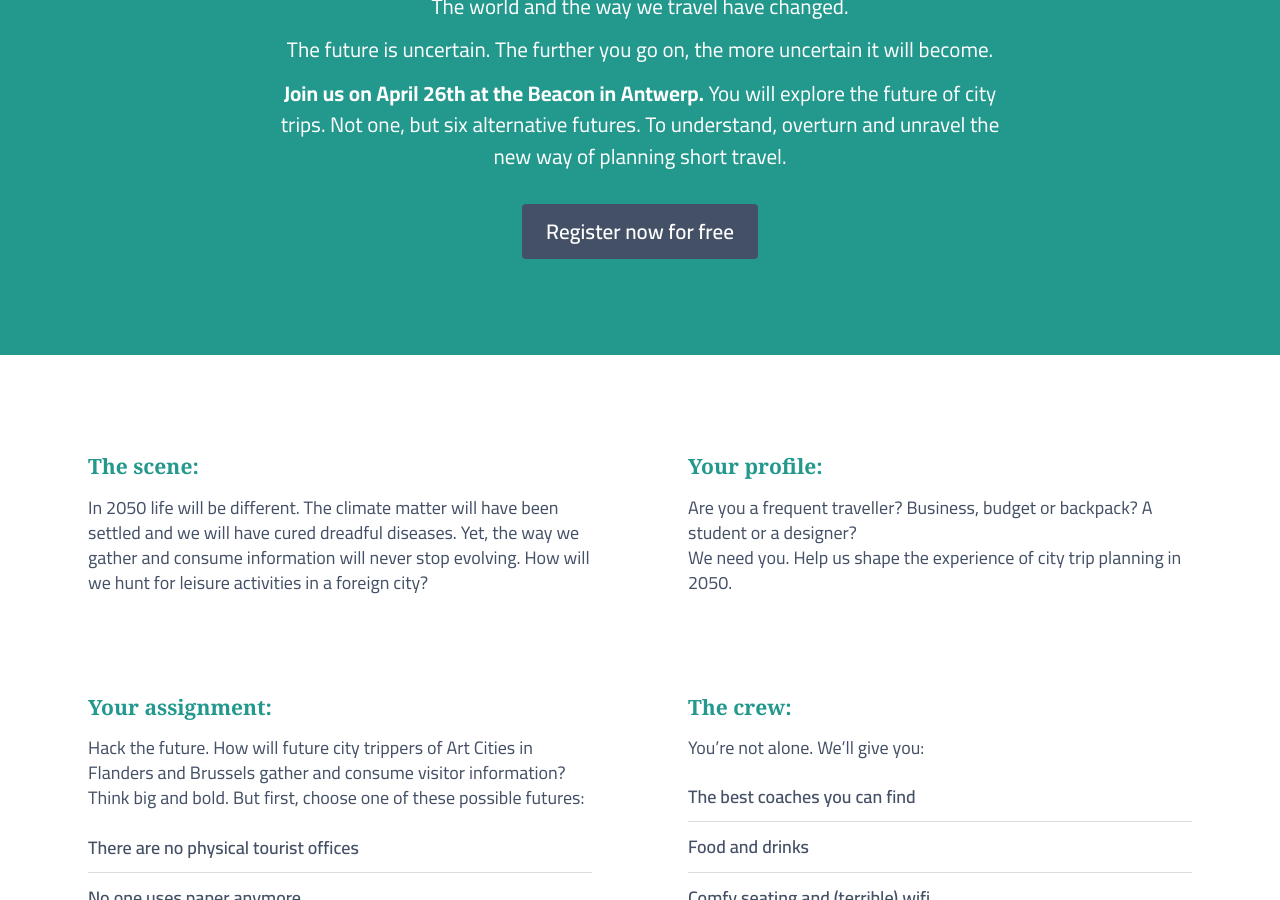
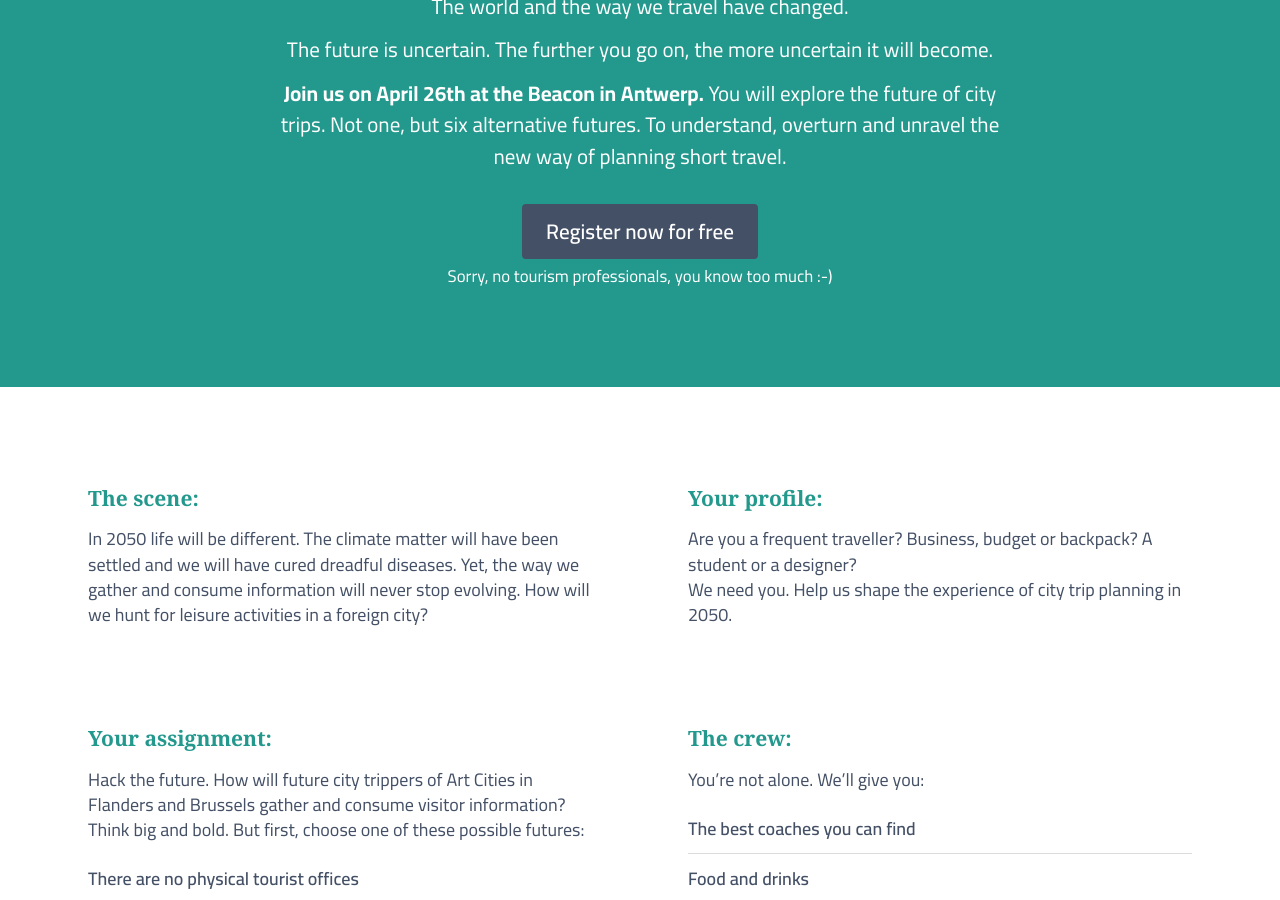
Before and after one commit to nerdlab-be/traveljam, a Jekyll site: the page built from _pages/index.markdown, in a window 1280 px wide and 900 px high, scrolled down 909 px. Built offline with Jekyll 4.4.1, drawn with Linux system fonts in a browser that asks for light colours.

Commit message:
added extra tourism pro wire

```diff
--- a/_pages/index.markdown
+++ b/_pages/index.markdown
@@ -14,7 +14,7 @@ opdracht:
   title: "Wake up. It’s 2050."
   para-one: "The world and the way we travel have changed. "
   para-two: "The future is uncertain. The further you go on, the more uncertain it will become."
-  para-three: "<strong>Join us on April 26th at the Beacon in Antwerp.</strong> You will explore the future of city trips. Not one, but six alternative futures. To understand, overturn and unravel the new way of planning short travel.<br> <br> <a href='/register' class='c-btn c-btn--primary'>Register now for free</a>"
+  para-three: "<strong>Join us on April 26th at the Beacon in Antwerp.</strong> You will explore the future of city trips. Not one, but six alternative futures. To understand, overturn and unravel the new way of planning short travel.<br> <br> <a href='/register' class='c-btn c-btn--primary'>Register now for free</a> <br> <small>Sorry, no tourism professionals, you  know too much :-)</small>"
   subtitle-one: "The scene:"
   subpara-one: "In 2050 life will be different. The climate matter will have been settled and we will have cured dreadful diseases. Yet, the way we gather and consume information will never stop evolving. How will we hunt for leisure activities in a foreign city?"
   subtitle-two: "Your profile:"
```
